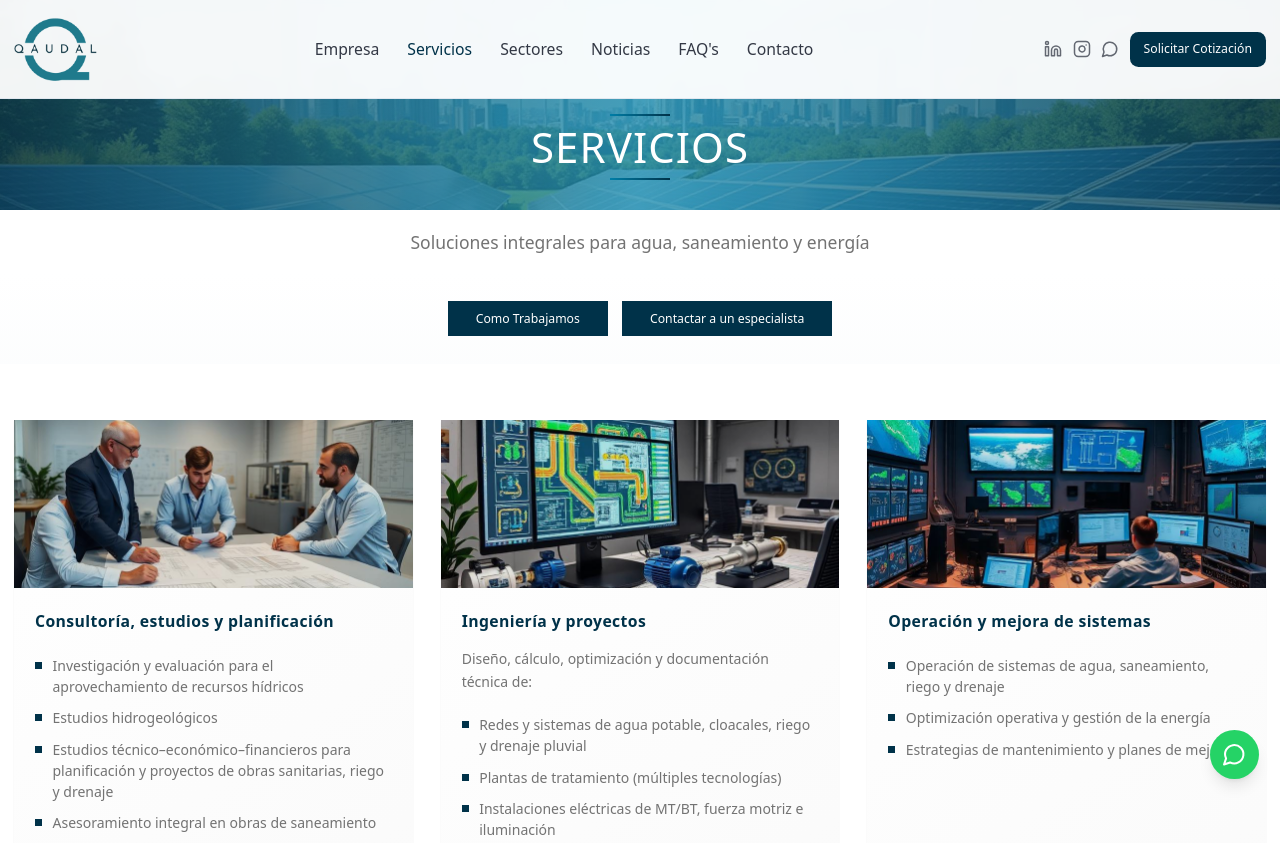
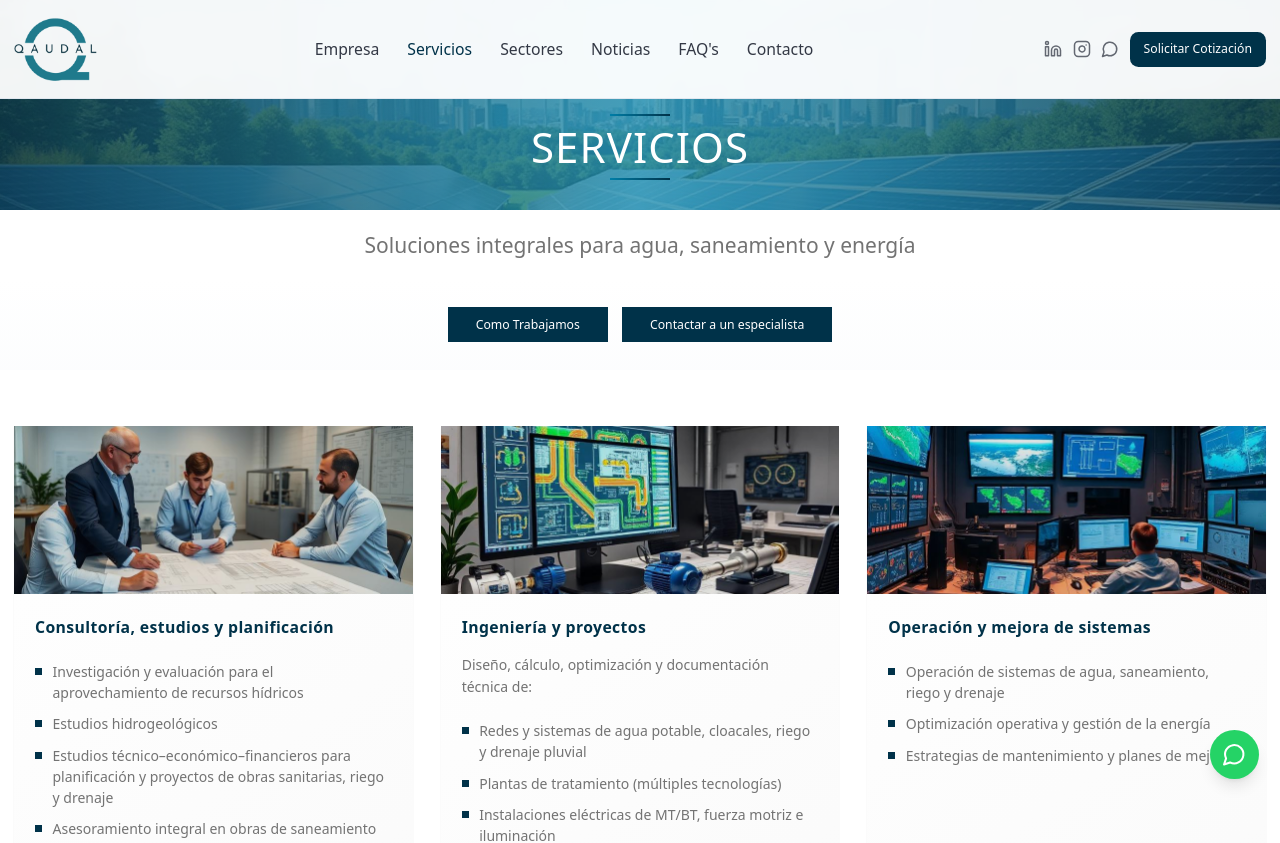
Before and after one commit to FVDevelop/qaudalsrl, a React (Vite) app: page /servicios in a window 1280 px wide. Shown: the top 843 px of the page. Built offline with nearby package versions, Linux system fonts and the light colour scheme; a web font is replaced by a local one.

Commit message:
Code edited in Lovable Code Editor

```diff
--- a/src/pages/Servicios.tsx
+++ b/src/pages/Servicios.tsx
@@ -186,7 +186,7 @@ const Servicios = () => {
       {/* Subtitle outside header */}
       <div className="container mx-auto px-4 pt-5 pb-5">
         <div className="text-center">
-          <p className="text-xl max-w-3xl mx-auto font-light leading-relaxed" style={{color: '#737373'}}>
+          <p className="text-2xl max-w-3xl mx-auto font-light leading-relaxed" style={{color: '#737373'}}>
             Soluciones integrales para agua, saneamiento y energía
           </p>
         </div>
```
